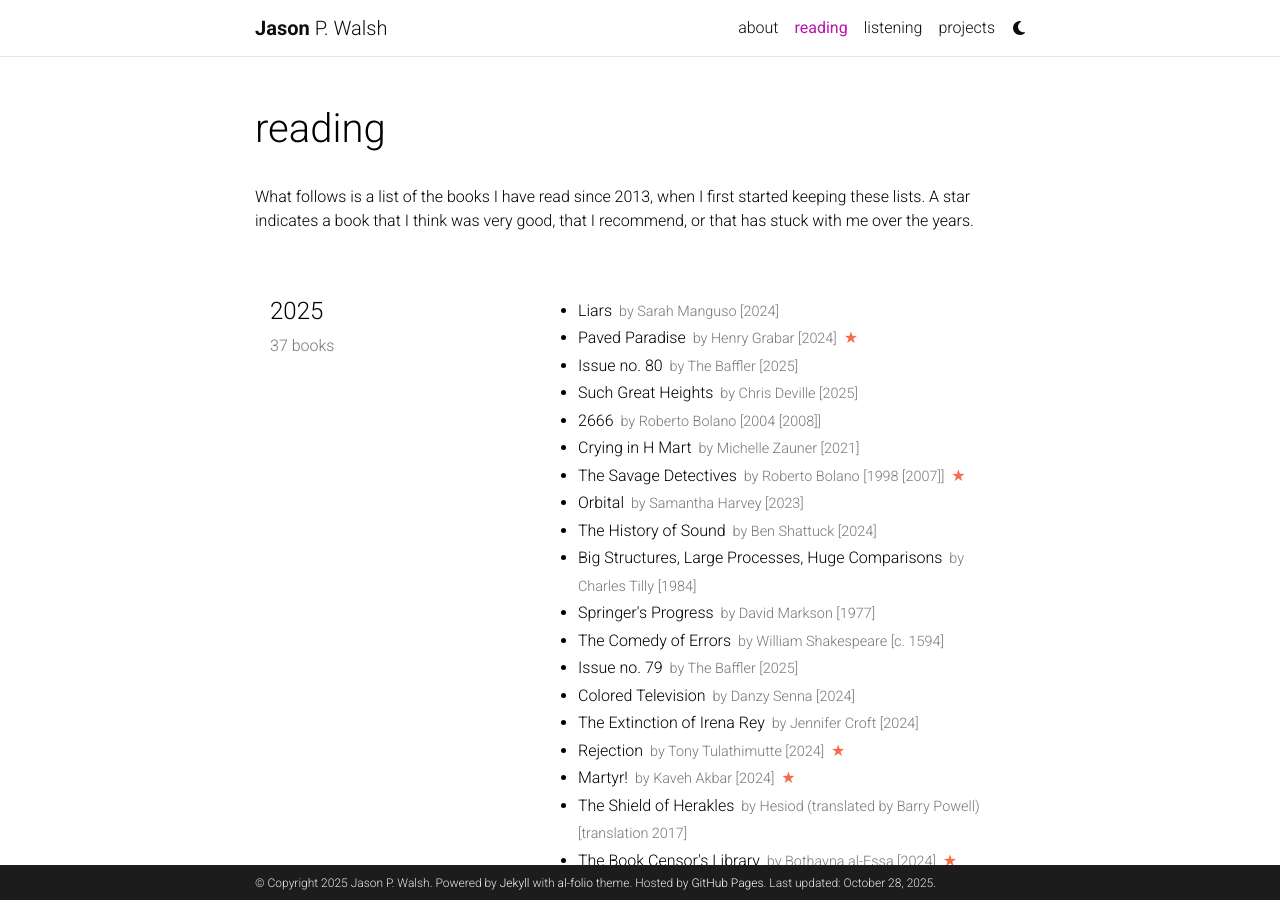
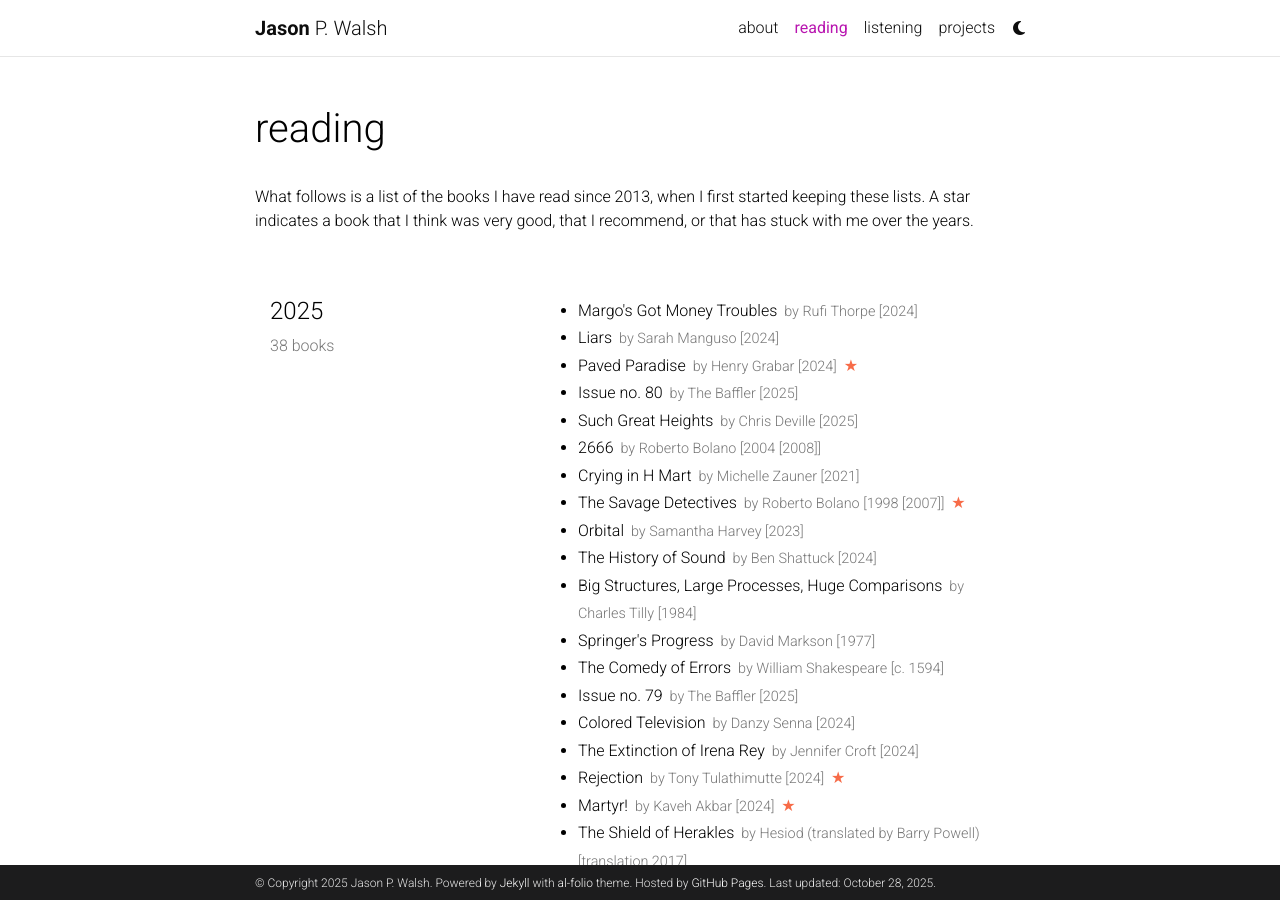
Before and after one commit to jwals23/jwals23.github.io, a Jekyll site: the page built from _pages/reading.md, in a window 1280 px wide and 900 px high. Built offline with Jekyll 4.4.1, drawn with Linux system fonts in a browser that asks for light colours; comment, search, counter and statistics services are not loaded; a style sheet for code colours, icons or effects is not loaded.

Commit message:
Update reading.yml

```diff
--- a/_data/reading.yml
+++ b/_data/reading.yml
@@ -1,6 +1,10 @@
 list:
   - year: "2025"
     books:
+      - title: Margo's Got Money Troubles
+        author: Rufi Thorpe
+        year: 2024
+
       - title: Liars
         author: Sarah Manguso
         year: 2024
```
